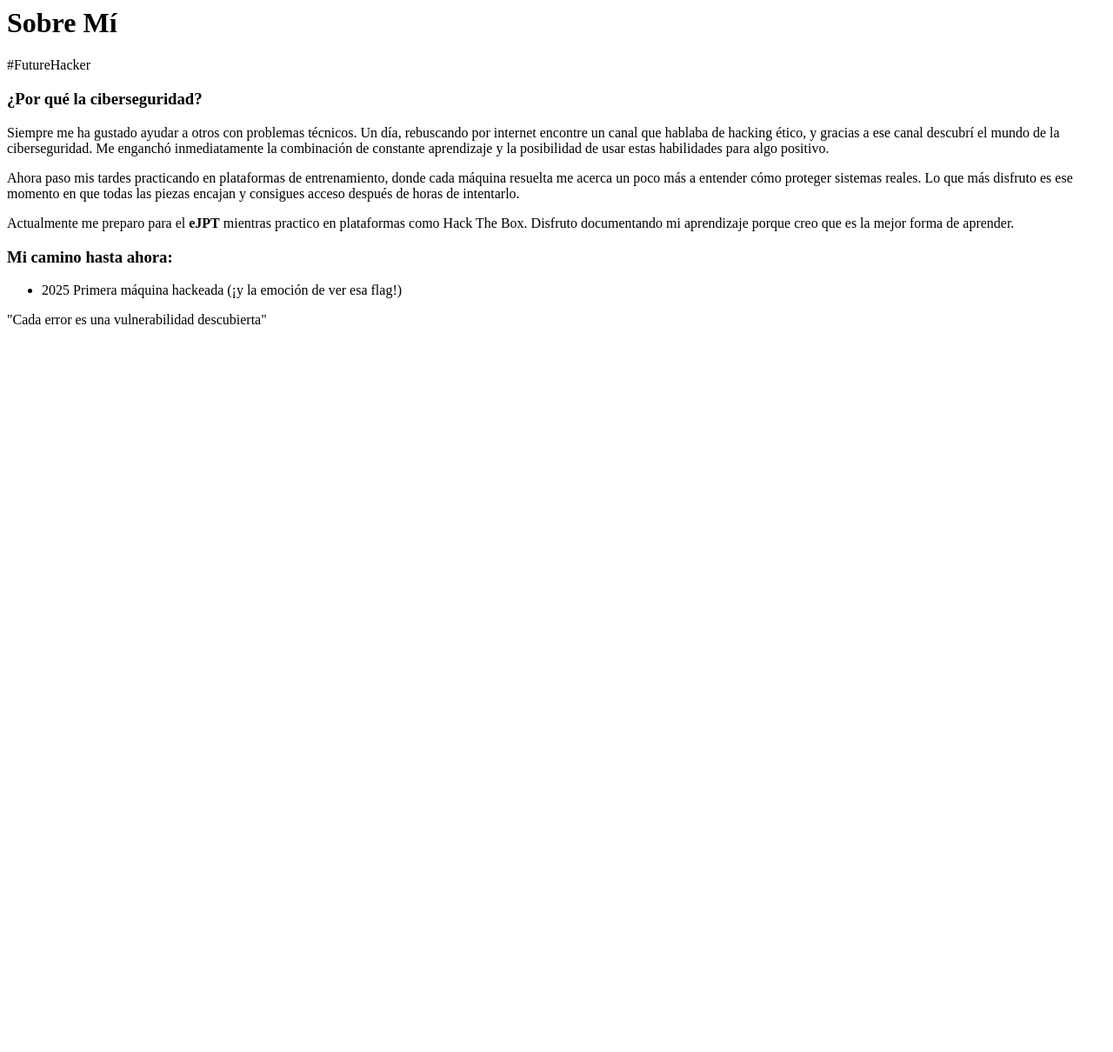
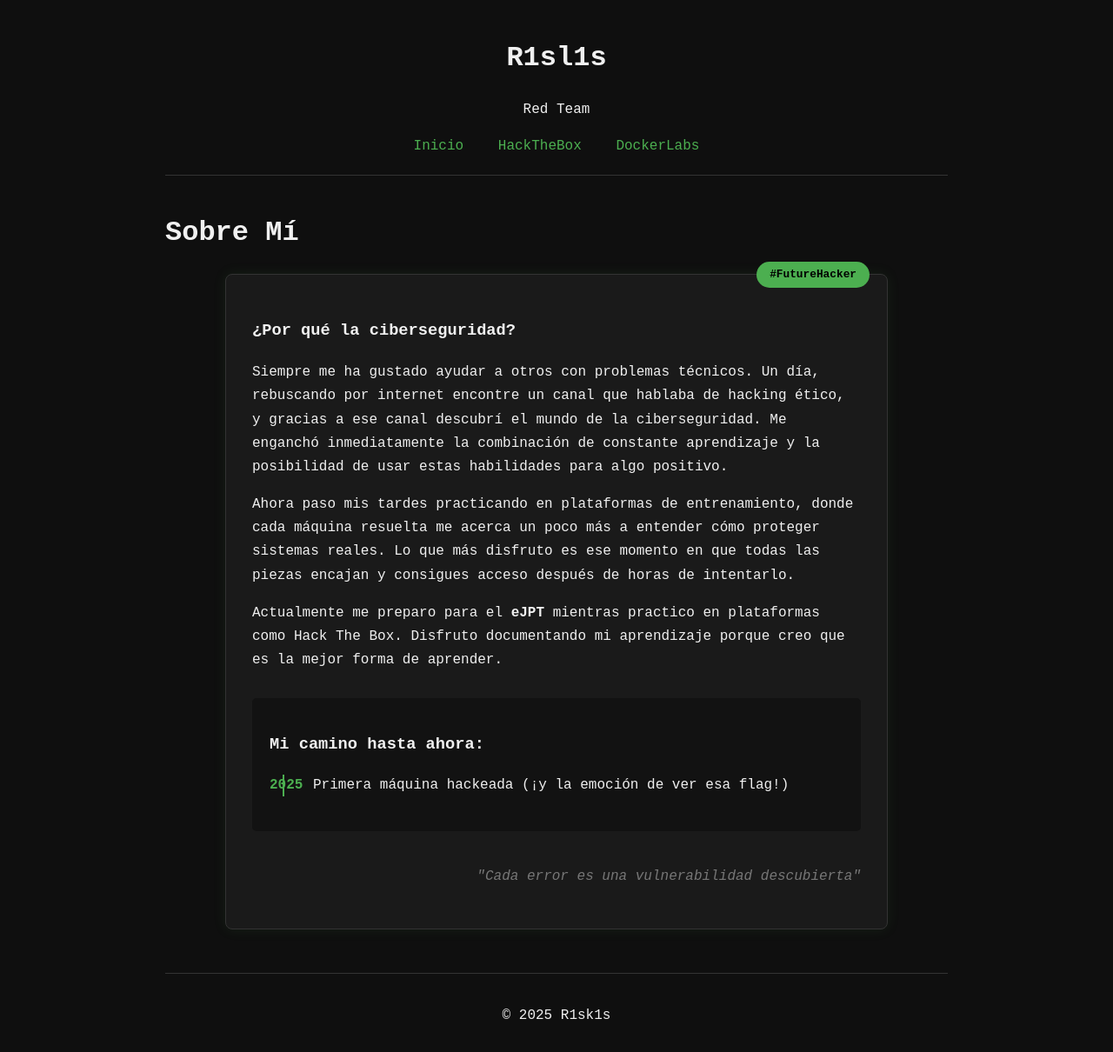
Before and after one commit to R1sk1s/R1sk1s.github.io, a plain HTML site: page about.html in a window 1280 px wide. Shown: the whole page at 87% size. Before the commit the page ends 800 px from the top, so only its background shows below. Drawn offline with Linux system fonts and the light colour scheme.

Commit message:
Update about.html

```diff
--- a/about.html
+++ b/about.html
@@ -1,3 +1,21 @@
+<!DOCTYPE html>
+<html lang="es">
+<head>
+    <meta charset="UTF-8">
+    <title>Sobre Mí | R1sk1s</title>
+    <link rel="stylesheet" href="styles/main.css">
+</head>
+<body>
+    <header>
+        <h1>R1sl1s</h1>
+        <p>Red Team</p>
+        <nav>
+            <a href="index.html">Inicio</a>
+            <a href="htb.html">HackTheBox</a>
+            <a href="docker.html">DockerLabs</a>
+        </nav>
+    </header>
+
     <main>
         <h1>Sobre Mí</h1>
         <div class="about-card passion-mode">
@@ -42,3 +60,9 @@
             </div>
         </div>
     </main>
+
+    <footer>
+        <p>© 2025 R1sk1s</p>
+    </footer>
+</body>
+</html>
```
Lines whose indentation alone changed are shown as unchanged.
